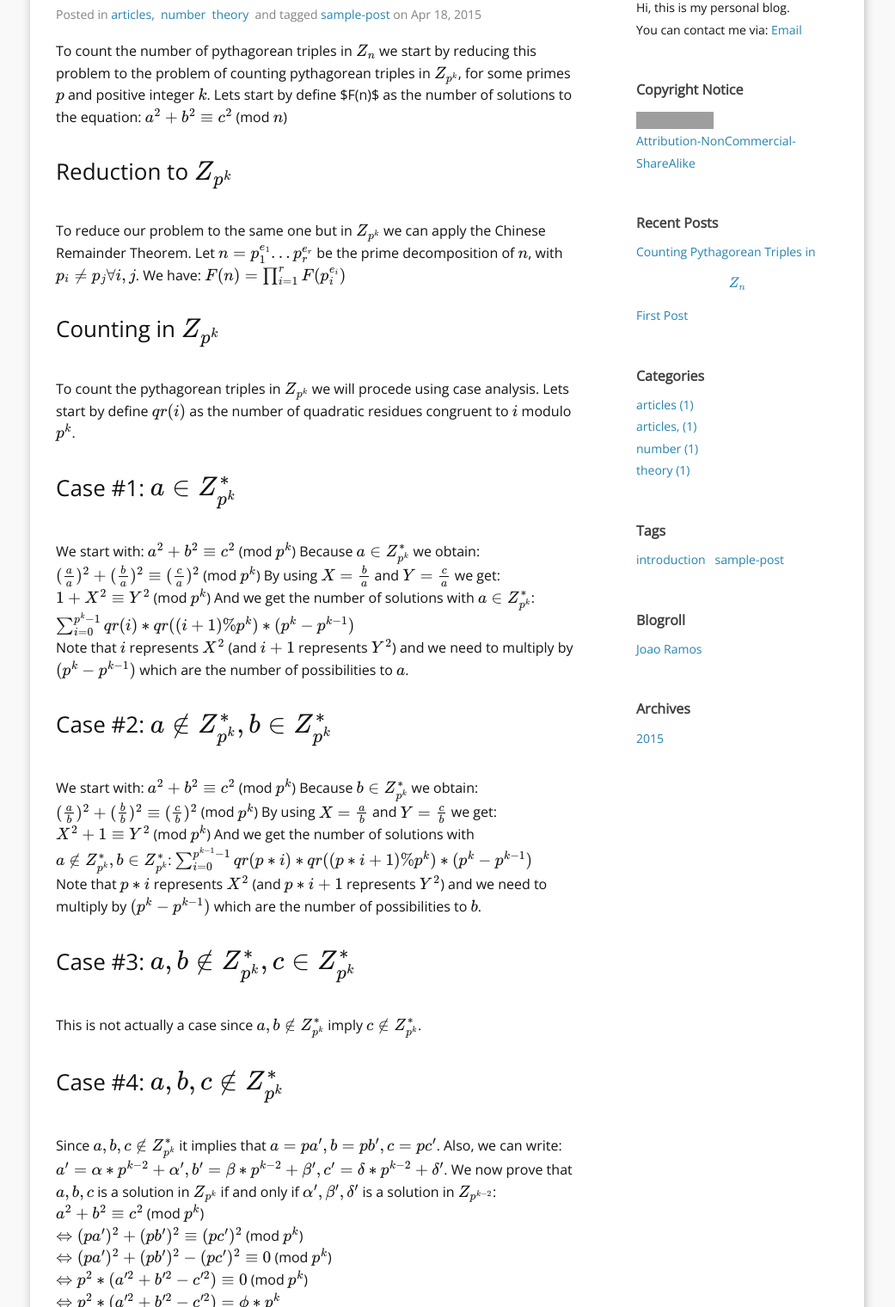
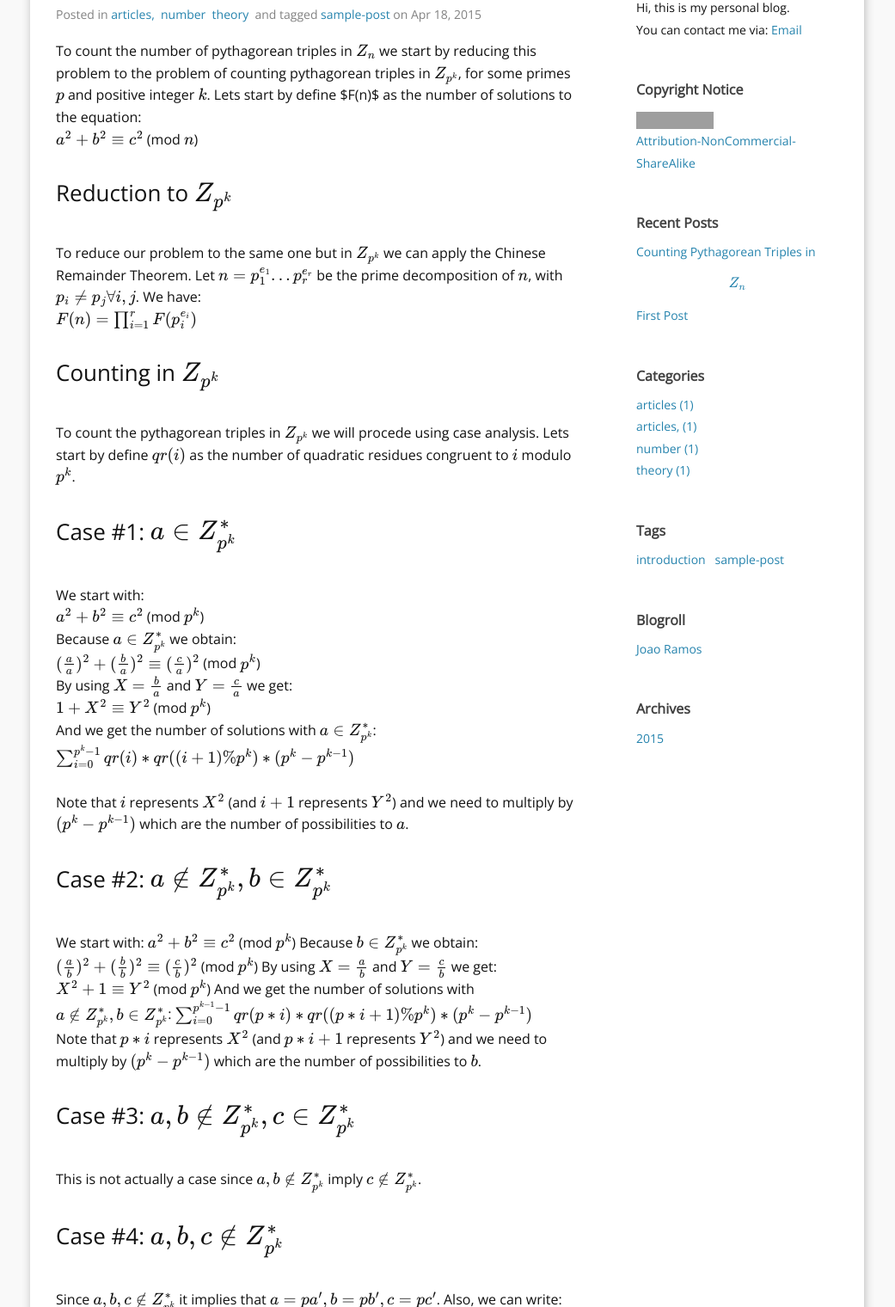
Before and after one commit to JoaoM10/JoaoM10.github.io, a Jekyll site: the page built from _posts/2015-04-18-pythagorean_triples.md, in a window 1280 px wide, cut to the strip 400-1920 px from the top of the page. Shown: the whole strip at 86% size, without its empty margins (120-1161 px from the left). Built offline with Jekyll 4.4.1, drawn with Linux system fonts in a browser that asks for light colours; formulas are drawn with MathJax 3; comment, search, counter and statistics services are not loaded; grey boxes are pictures that could not be loaded.

Commit message:
fix triples post

```diff
--- a/_posts/2015-04-18-pythagorean_triples.md
+++ b/_posts/2015-04-18-pythagorean_triples.md
@@ -11,6 +11,7 @@ comments: true
 
 To count the number of pythagorean triples in $$Z_n$$ we start by reducing this problem to the problem of counting pythagorean triples in $$Z_{p^k}$$, for some primes $$p$$ and positive integer $$k$$.
 Lets start by define $F(n)$ as the number of solutions to the equation:
+<br>
 	$$a^2 + b^2 \equiv c^2$$ (mod $$n$$)
 <br>
 <br>
@@ -19,6 +20,7 @@ Lets start by define $F(n)$ as the number of solutions to the equation:
 <br>
 To reduce our problem to the same one but in $$Z_{p^k}$$ we can apply the Chinese Remainder Theorem.
 Let $$n = p_1^{e_1}...p_r^{e_r}$$ be the prime decomposition of $$n$$, with $$p_i \ne p_j \forall i, j$$. We have:
+<br>
 	$$F(n) = \prod_{i=1}^r F(p_i^{e_i})$$
 <br>
 <br>
@@ -31,14 +33,14 @@ To count the pythagorean triples in $$Z_{p^k}$$ we will procede using case analy
 
 ### Case #1: $$a \in Z_{p^k}^*$$
 <br>
-We start with:
-	$$a^2 + b^2 \equiv c^2$$ (mod $$p^k$$)
-Because $$a \in Z_{p^k}^*$$ we obtain:
-	$$(\frac{a}{a})^2 + (\frac{b}{a})^2 \equiv (\frac{c}{a})^2$$ (mod $$p^k$$)
-By using $$X = \frac{b}{a}$$ and $$Y = \frac{c}{a}$$ we get:
-	$$1 + X^2 \equiv Y^2$$ (mod $$p^k$$)
-And we get the number of solutions with $$a \in Z_{p^k}^*$$:
-	$$\sum_{i=0}^{p^k - 1} qr(i) * qr((i + 1) \% p^k) * (p^k - p^{k - 1})$$
+We start with:<br>
+	$$a^2 + b^2 \equiv c^2$$ (mod $$p^k$$)<br>
+Because $$a \in Z_{p^k}^*$$ we obtain:<br>
+	$$(\frac{a}{a})^2 + (\frac{b}{a})^2 \equiv (\frac{c}{a})^2$$ (mod $$p^k$$)<br>
+By using $$X = \frac{b}{a}$$ and $$Y = \frac{c}{a}$$ we get:<br>
+	$$1 + X^2 \equiv Y^2$$ (mod $$p^k$$)<br>
+And we get the number of solutions with $$a \in Z_{p^k}^*$$:<br>
+	$$\sum_{i=0}^{p^k - 1} qr(i) * qr((i + 1) \% p^k) * (p^k - p^{k - 1})$$<br>
 <br>
 Note that $$i$$ represents $$X^2$$ (and $$i + 1$$ represents $$Y^2$$) and we need to multiply by $$(p^k - p^{k - 1})$$ which are the number of possibilities to $$a$$.
 <br>
--- a/css/main.scss
+++ b/css/main.scss
@@ -57,3 +57,8 @@ $on-laptop:        800px;
 ;
 
 @import url('http://fonts.googleapis.com/css?family=Open+Sans');
+
+
+.MathJax_Display {
+	display: inline !important;
+}
```
